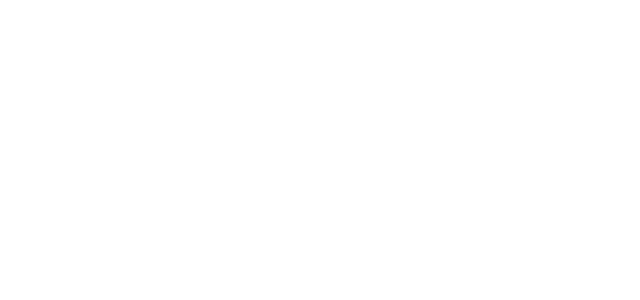
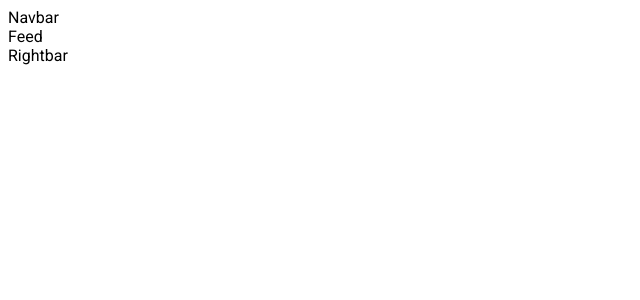
Before and after one commit to tahmid-12/material-ui-project, a React (Create React App) app: page / in a window 1280 px wide. Shown: the top 300 px of the page, without its empty margins (0-640 px from the left). Built offline with nearby package versions, Linux system fonts and the light colour scheme.

Commit message:
Theme Provider Practise

```diff
--- a/src/App.js
+++ b/src/App.js
@@ -1,11 +1,20 @@
+// import Practise from "./Practise";
+// import { ThemeProvider } from "@mui/material";
+// import { theme } from './theme';
+import Navbar from "./components/Navbar";
+import Feed from "./components/Feed";
+import Rightbar from "./components/Rightbar";
 
 function App() {
 
-
-
   return (
     <div>
-
+      {/* <ThemeProvider theme={theme}>
+        <Practise />
+      </ThemeProvider> */}
+      <Navbar />
+      <Feed />
+      <Rightbar />
     </div>
   );
 }
--- /dev/null
+++ b/src/components/Feed.jsx
@@ -0,0 +1,9 @@
+import React from 'react'
+
+const Feed = () => {
+  return (
+    <div>Feed</div>
+  )
+}
+
+export default Feed
--- /dev/null
+++ b/src/components/Navbar.jsx
@@ -0,0 +1,9 @@
+import React from 'react'
+
+const Navbar = () => {
+  return (
+    <div>Navbar</div>
+  )
+}
+
+export default Navbar
--- /dev/null
+++ b/src/components/Rightbar.jsx
@@ -0,0 +1,9 @@
+import React from 'react'
+
+const Rightbar = () => {
+  return (
+    <div>Rightbar</div>
+  )
+}
+
+export default Rightbar
--- /dev/null
+++ b/src/theme.js
@@ -0,0 +1,16 @@
+import { createTheme } from "@mui/material";
+
+export const theme = createTheme({
+    palette:{
+        primary:{
+            main: "#1760a5",
+            light: "skyblue"
+        },
+        secondary:{
+            main: "#15c630"
+        },
+        otherColor:{
+            main: "#999"
+        }
+    }
+})
```
Also changed, not shown: src/Practise.js (+4 -3 lines), src/components/Sidebar.jsx (added, +9 -0 lines).
